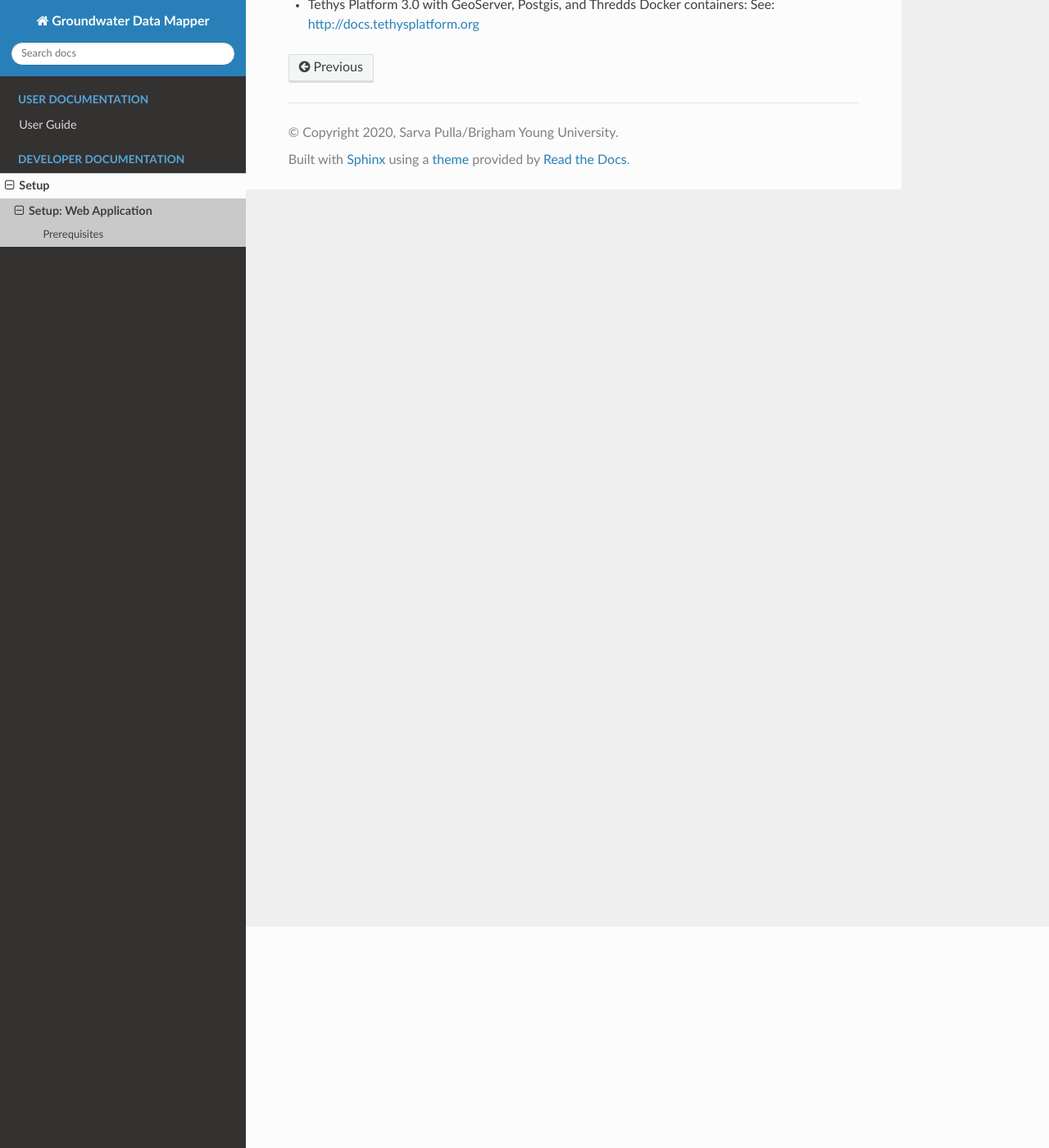
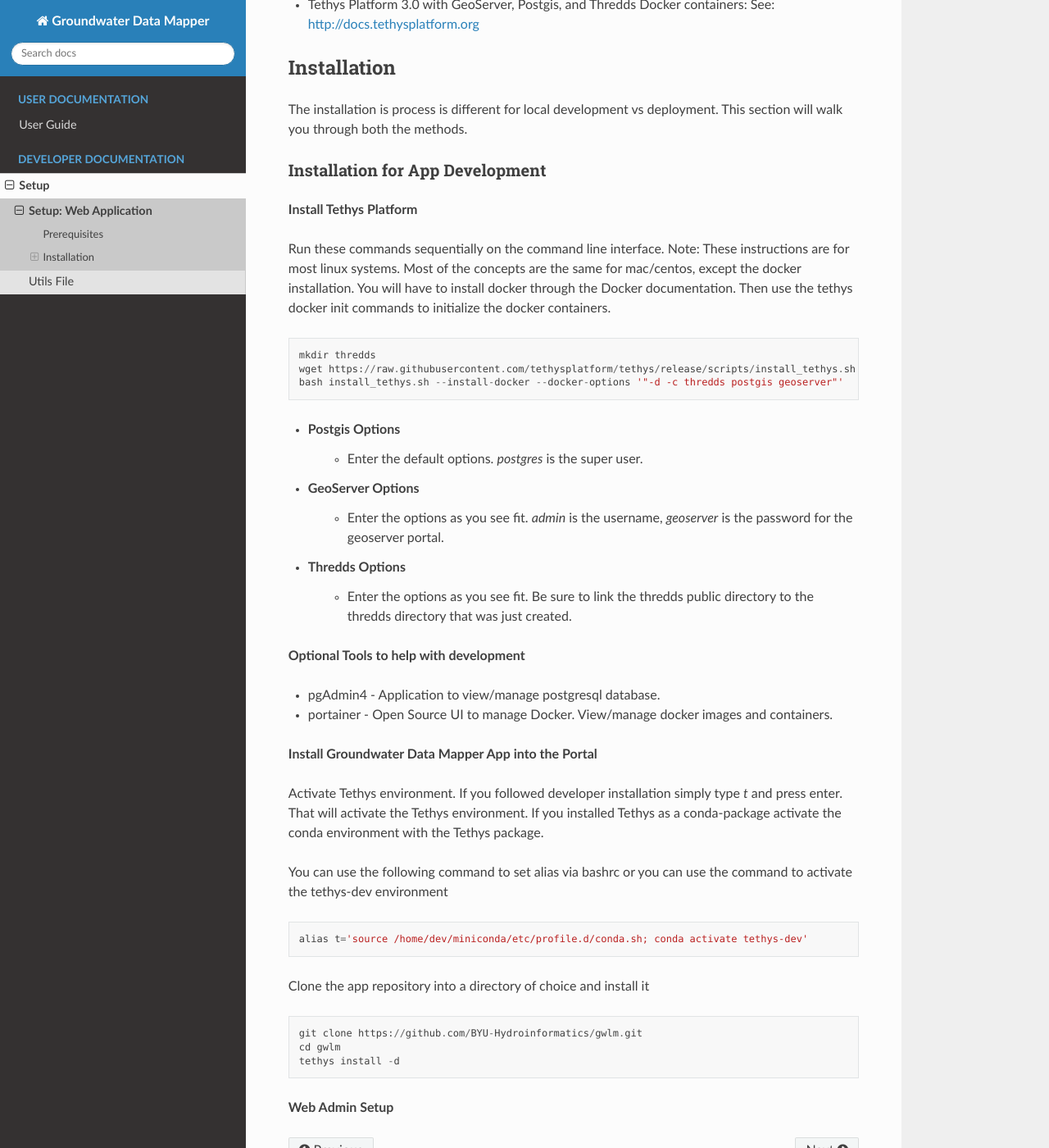
Before and after one commit to tethysapp/gwlm, a Sphinx documentation site: the page built from docs/setup/webapp.rst, in a window 1280 px wide and 1400 px high, scrolled down 270 px. Shown: the whole window at 82% size. Built offline with Sphinx 7.4.7 and the Read the Docs theme 2.0.0, drawn with Linux system fonts in a browser that asks for light colours.

Commit message:
Code cleanup. Docs setup.

```diff
--- a/docs/conf.py
+++ b/docs/conf.py
@@ -10,10 +10,72 @@
 # add these directories to sys.path here. If the directory is relative to the
 # documentation root, use os.path.abspath to make it absolute, like shown here.
 #
+import sys
 import os
-# import sys
-# sys.path.insert(0, os.path.abspath('.'))
+from unittest import mock
 
+from django.conf import settings
+import django
+
+# Mock Dependencies
+# NOTE: No obvious way to automatically anticipate all the sub modules without
+# installing the package, which is what we are trying to avoid.
+MOCK_MODULES = [
+    'bokeh', 'bokeh.core.templates', 'bokeh.document', 'bokeh.embed', 'bokeh.embed.elements', 'bokeh.embed.util',
+    'bokeh.resources', 'bokeh.server.django', 'bokeh.server.django.consumers', 'bokeh.util.compiler',
+    'channels',
+    'conda', 'conda.cli', 'conda.cli.python_api',
+    'condorpy',
+    'django_gravatar',
+    'dask', 'dask.delayed', 'dask.distributed',
+    'distributed', 'distributed.protocol', 'distributed.protocol.serialize',
+    'distro',
+    'docker', 'docker.types', 'docker.errors',
+    'guardian', 'guardian.admin', 'guardian.models', 'guardian.shortcuts',
+    'model_utils', 'model_utils.managers',
+    'plotly', 'plotly.offline', 'plotly.graph_objects',
+    'siphon', 'siphon.catalog', 'siphon.http_util',
+    'social_core', 'social_core.exceptions',
+    'social_django',
+    'sqlalchemy', 'sqlalchemy.orm', 'sqlalchemy.sql', 'sqlalchemy.types', 'sqlalchemy.dialects',
+    'sqlalchemy.dialects.postgresql', 'sqlalchemy.dialects.postgresql.base', 'sqlalchemy.sql.expression',
+    'sqlalchemy.ext',
+    'tethys_apps.harvester', 'tethys_apps.models',  # Mocked to prevent issues with loading apps during docs build.
+    'tethys_compute.utilities',  # Mocked to prevent issues with DictionaryField and List Field during docs build.
+    'yaml'
+]
+
+
+# Mock dependency modules so we don't have to install them
+# See: https://docs.readthedocs.io/en/latest/faq.html#i-get-import-errors-on-libraries-that-depend-on-c-modules
+class MockModule(mock.MagicMock):
+    @classmethod
+    def __getattr__(cls, name):
+        return mock.MagicMock()
+
+
+print('NOTE: The following modules are mocked to prevent timeouts during the docs build process on RTD:')
+print('{}'.format(', '.join(MOCK_MODULES)))
+sys.modules.update((mod_name, MockModule()) for mod_name in MOCK_MODULES)
+sys.path.insert(0, os.path.abspath('.'))
+autodoc_mock_imports = ["django", "sqlalchemy", "geoalchemy2"]
+
+installed_apps = [
+    'django.contrib.admin',
+    'django.contrib.auth',
+    'django.contrib.contenttypes',
+    'django.contrib.sessions',
+    'django.contrib.messages',
+    'django.contrib.staticfiles',
+    'tethys_config',
+    'tethys_quotas',
+    'tethys_apps',
+    'tethys_gizmos',
+    'tethys_services',
+    'tethys_compute',
+]
+settings.configure(INSTALLED_APPS=installed_apps)
+django.setup()
 # -- Project information -----------------------------------------------------
 
 project = 'Groundwater Data Mapper'
@@ -27,7 +89,11 @@
 # extensions coming with Sphinx (named 'sphinx.ext.*') or your custom
 # ones.
 extensions = [
-    "sphinx_rtd_theme"
+    'sphinx_rtd_theme',
+    'sphinx.ext.autodoc',
+    'sphinx.ext.extlinks',
+    'sphinx.ext.todo',
+    'sphinxcontrib.napoleon'
 ]
 
 # Add any paths that contain templates here, relative to this directory.
--- a/docs/setup.rst
+++ b/docs/setup.rst
@@ -8,3 +8,4 @@
     :maxdepth: 2
 
     setup/webapp
+    setup/utils
--- /dev/null
+++ b/docs/setup/utils.rst
@@ -0,0 +1,6 @@
+********************************************
+Utils File
+********************************************
+
+.. automodule:: tethysapp.gwlm.utils
+    :members:
--- a/docs/setup/webapp.rst
+++ b/docs/setup/webapp.rst
@@ -9,3 +9,54 @@
 
 -  Tethys Platform 3.0 with GeoServer, Postgis, and Thredds Docker containers: See:
    http://docs.tethysplatform.org
+
+Installation
+--------------
+The installation is process is different for local development vs deployment. This section will walk you through both the methods.
+
+Installation for App Development
+~~~~~~~~~~~~~~~~~~~~~~~~~~~~~~~~~~
+**Install Tethys Platform**
+
+Run these commands sequentially on the command line interface. Note: These instructions are for most linux systems. Most of the concepts are the same for mac/centos, except the docker installation.
+You will have to install docker through the Docker documentation. Then use the tethys docker init commands to initialize the docker containers.
+
+::
+
+    mkdir thredds
+    wget https://raw.githubusercontent.com/tethysplatform/tethys/release/scripts/install_tethys.sh
+    bash install_tethys.sh --install-docker --docker-options '"-d -c thredds postgis geoserver"'
+
+
+- Postgis Options
+    * Enter the default options. *postgres* is the super user.
+
+- GeoServer Options
+    * Enter the options as you see fit. *admin* is the username, *geoserver* is the password for the geoserver portal.
+
+- Thredds Options
+    * Enter the options as you see fit. Be sure to link the thredds public directory to the thredds directory that was just created.
+
+**Optional Tools to help with development**
+
+*  pgAdmin4 - Application to view/manage postgresql database.
+*  portainer - Open Source UI to manage Docker. View/manage docker images and containers.
+
+**Install Groundwater Data Mapper App into the Portal**
+
+Activate Tethys environment. If you followed developer installation simply type *t* and press enter. That will activate the Tethys environment.
+If you installed Tethys as a conda-package activate the conda environment with the Tethys package.
+
+You can use the following command to set alias via bashrc or you can use the command to activate the tethys-dev environment
+::
+
+    alias t='source /home/dev/miniconda/etc/profile.d/conda.sh; conda activate tethys-dev'
+
+Clone the app repository into a directory of choice and install it
+::
+
+    git clone https://github.com/BYU-Hydroinformatics/gwlm.git
+    cd gwlm
+    tethys install -d
+
+**Web Admin Setup**
--- a/install.yml
+++ b/install.yml
@@ -23,4 +23,5 @@
     - matplotlib
     - sphinx
     - sphinx-rtd-theme
+    - sphinxcontrib-napoleon
 post:
```
Also changed, not shown: 3 other files.
